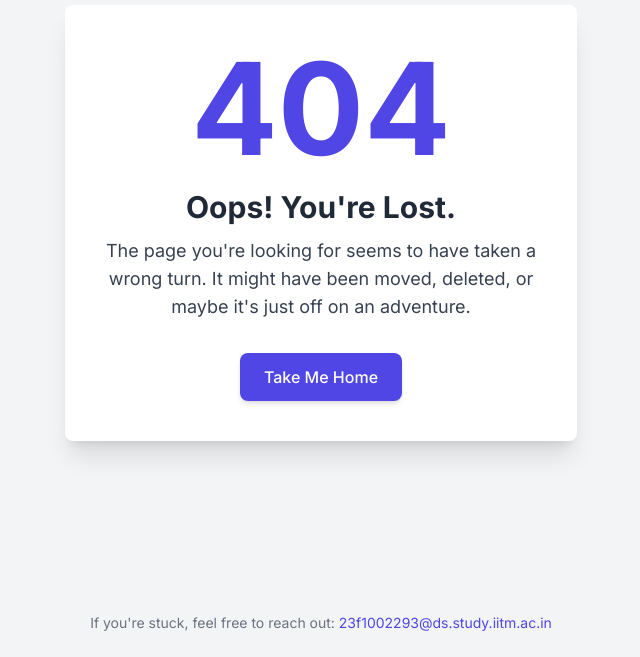
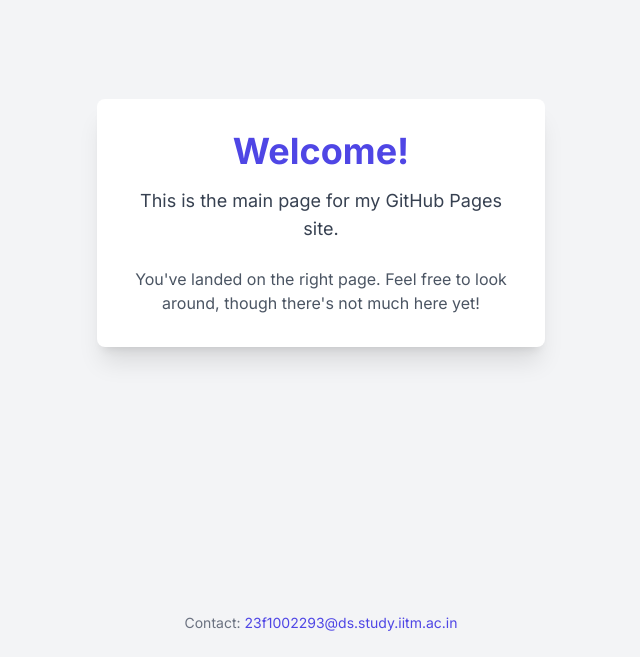
Before and after one commit to 23f1002293/Project1, a plain HTML site: page index.html in a window 1280 px wide. Shown: the part 143-800 px from the top of the page, without its empty margins (319-959 px from the left). Drawn offline with nearby package versions, Linux system fonts and the light colour scheme.

Commit message:
Update index.html

```diff
--- a/index.html
+++ b/index.html
@@ -3,7 +3,7 @@
 <head>
     <meta charset="UTF-8">
     <meta name="viewport" content="width=device-width, initial-scale=1.0">
-    <title>404 - Page Not Found</title>
+    <title>Welcome to My Site</title>
     <!-- Load Tailwind CSS -->
     <script src="https://cdn.tailwindcss.com"></script>
     <style>
@@ -21,28 +21,20 @@
 
     <!-- Main Content -->
     <main class="flex-grow flex items-center justify-center">
-        <div class="text-center p-10 bg-white rounded-lg shadow-xl max-w-lg w-full">
-
-            <!-- Creative 404 Heading -->
-            <h1 class="text-9xl font-bold text-indigo-600 mb-4">404</h1>
-
-            <h2 class="text-3xl font-semibold text-gray-800 mb-3">Oops! You're Lost.</h2>
-
-            <p class="text-lg text-gray-700 mb-8">
-                The page you're looking for seems to have taken a wrong turn. It might have been moved, deleted, or maybe it's just off on an adventure.
+        <div class="text-center p-8 bg-white rounded-lg shadow-xl max-w-md w-full">
+            <h1 class="text-4xl font-bold text-indigo-600 mb-4">Welcome!</h1>
+            <p class="text-lg text-gray-700 mb-6">
+                This is the main page for my GitHub Pages site.
             </p>
-
-            <!-- Navigation back to Home -->
-            <a href="/" class="inline-block px-6 py-3 bg-indigo-600 text-white font-medium rounded-lg shadow-md hover:bg-indigo-700 transition-colors duration-300">
-                Take Me Home
-            </a>
-
+            <p class="text-gray-600">
+                You've landed on the right page. Feel free to look around, though there's not much here yet!
+            </p>
         </div>
     </main>
 
     <!-- Footer -->
     <footer class="text-center p-6 text-sm text-gray-500">
-        <p>If you're stuck, feel free to reach out: <a href="mailto:23f1002293@ds.study.iitm.ac.in" class="text-indigo-600 hover:underline">23f1002293@ds.study.iitm.ac.in</a></p>
+        <p>Contact: <a href="mailto:23f1002293@ds.study.iitm.ac.in" class="text-indigo-600 hover:underline">23f1002293@ds.study.iitm.ac.in</a></p>
     </footer>
 
 </body>
```
